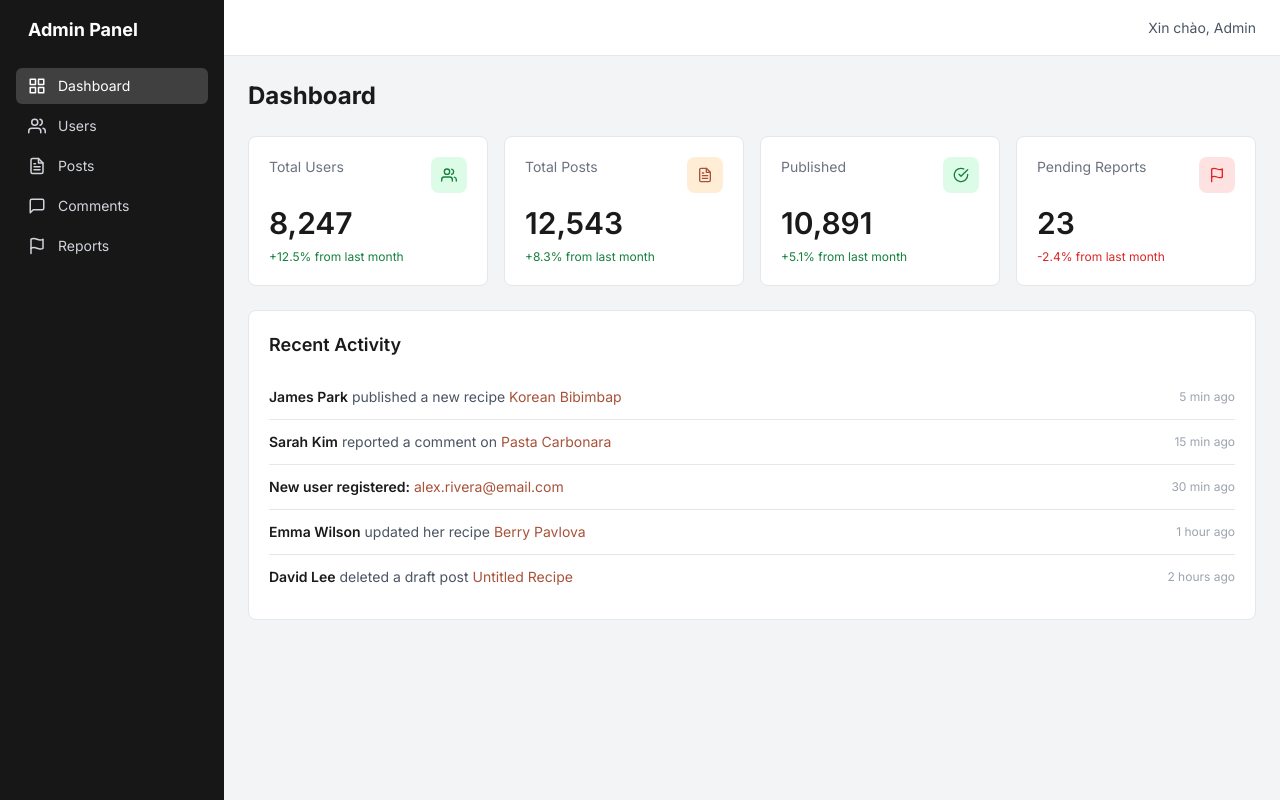
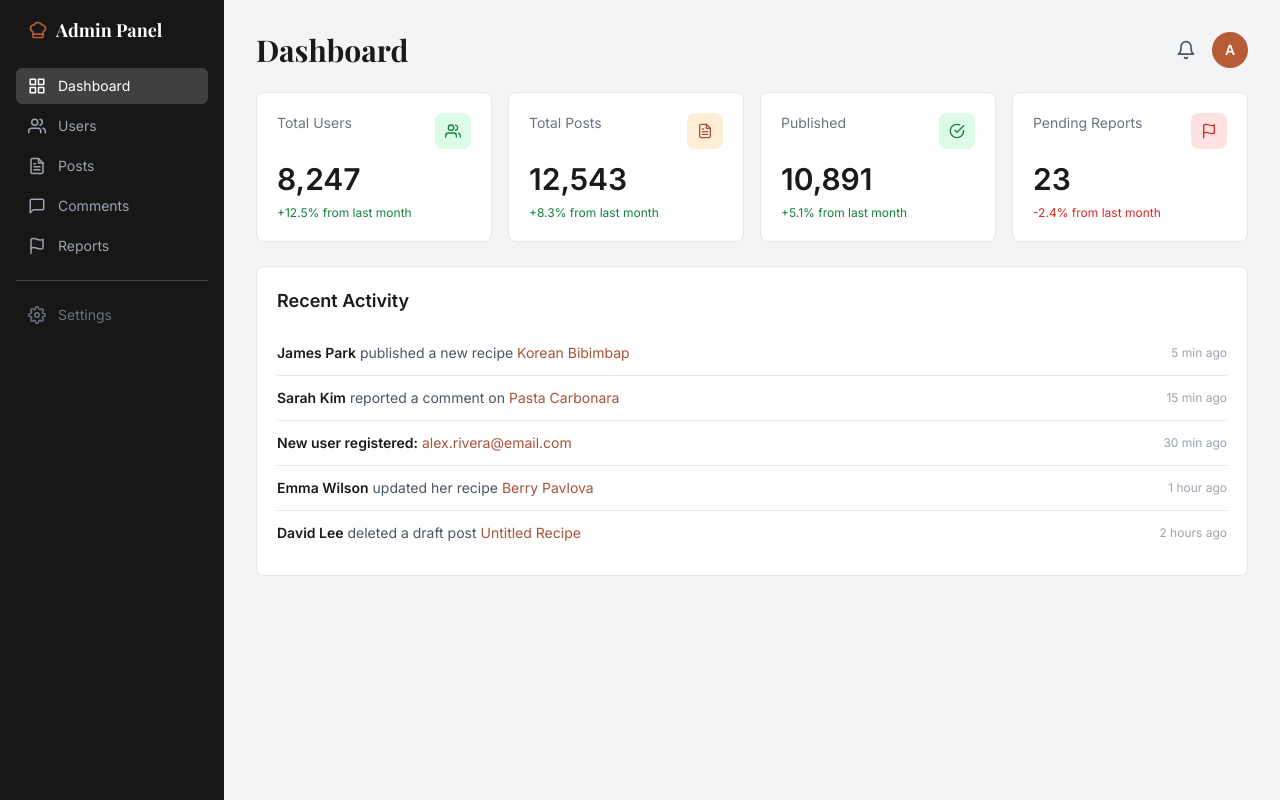
Before and after one commit to Hungichi/CookingBlog, a React (Vite) app in the folder frontend/: page /admin in a window 1280 px wide. Built offline with nearby package versions, Linux system fonts and the light colour scheme; no server answers; the HTML template or start-up script is replaced by a standard one.

Commit message:
style(admin): match Figma - serif headings, sidebar logo & settings, dashboard header

```diff
--- a/frontend/src/components/admin/AdminLayout.jsx
+++ b/frontend/src/components/admin/AdminLayout.jsx
@@ -1,5 +1,6 @@
 import { NavLink, Outlet } from "react-router-dom";
-import { FiGrid, FiUsers, FiFileText, FiMessageSquare, FiFlag } from "react-icons/fi";
+import { FiGrid, FiUsers, FiFileText, FiMessageSquare, FiFlag, FiSettings } from "react-icons/fi";
+import { LuChefHat } from "react-icons/lu";
 
 const menu = [
   { to: "/admin", label: "Dashboard", icon: FiGrid, end: true },
@@ -9,38 +10,46 @@ const menu = [
   { to: "/admin/reports", label: "Reports", icon: FiFlag },
 ];
 
+const linkClass = ({ isActive }) =>
+  `flex items-center gap-3 rounded-md px-3 py-2 text-sm transition-colors ${
+    isActive
+      ? "bg-neutral-700 text-white"
+      : "text-gray-400 hover:bg-neutral-800 hover:text-gray-200"
+  }`;
+
 export default function AdminLayout() {
   return (
-    <div className="flex min-h-screen bg-gray-100">
-      <aside className="w-56 shrink-0 bg-neutral-900 p-4 text-gray-300">
-        <div className="px-3 pb-6 text-lg font-bold text-white">Admin Panel</div>
+    <div className="flex min-h-screen bg-gray-100 font-body text-[#1a1a1a]">
+
+      <aside className="flex w-56 shrink-0 flex-col bg-neutral-900 p-4">
+        <div className="mb-6 flex items-center gap-2 px-3">
+          <LuChefHat size={20} className="text-primary" />
+          <span className="font-heading text-lg font-bold text-white">Admin Panel</span>
+        </div>
+
         <nav className="space-y-1">
           {menu.map(({ to, label, icon: Icon, end }) => (
-            <NavLink
-              key={to}
-              to={to}
-              end={end}
-              className={({ isActive }) =>
-                `flex items-center gap-3 rounded-md px-3 py-2 text-sm transition ${
-                  isActive ? "bg-neutral-700 text-white" : "hover:bg-neutral-800"
-                }`
-              }
-            >
+            <NavLink key={to} to={to} end={end} className={linkClass}>
               <Icon size={18} />
               {label}
             </NavLink>
           ))}
         </nav>
+
+        <div className="my-4 border-t border-neutral-700" />
+
+        <div
+          title="Chưa làm"
+          className="flex cursor-not-allowed items-center gap-3 rounded-md px-3 py-2 text-sm text-gray-500"
+        >
+          <FiSettings size={18} />
+          Settings
+        </div>
       </aside>
 
-      <div className="flex min-w-0 flex-1 flex-col">
-        <header className="flex h-14 items-center justify-end border-b bg-white px-6 text-sm text-gray-600">
-          Xin chào, Admin
-        </header>
-        <main className="p-6">
-          <Outlet />
-        </main>
-      </div>
+      <main className="min-w-0 flex-1 p-8 [&_h1]:font-heading [&_h1]:text-3xl [&_h1]:font-bold">
+        <Outlet />
+      </main>
     </div>
   );
 }
--- a/frontend/src/pages/Admin/Dashboard/Dashboard.jsx
+++ b/frontend/src/pages/Admin/Dashboard/Dashboard.jsx
@@ -1,4 +1,4 @@
-import { FiUsers, FiFileText, FiCheckCircle, FiFlag } from "react-icons/fi";
+import { FiUsers, FiFileText, FiCheckCircle, FiFlag, FiBell } from "react-icons/fi";
 import StatCard from "../../../components/admin/StatCard";
 import { mockStats, mockActivities } from "./mockDashboard";
 
@@ -12,7 +12,17 @@ export default function Dashboard() {
 
   return (
     <div>
-      <h1 className="mb-6 text-2xl font-bold">Dashboard</h1>
+      <div className="mb-6 flex items-center justify-between">
+        <h1 className="text-2xl font-bold">Dashboard</h1>
+        <div className="flex items-center gap-4">
+          <button type="button" title="Thông báo" className="text-gray-600 hover:text-gray-900">
+            <FiBell size={20} />
+          </button>
+          <div className="flex h-9 w-9 items-center justify-center rounded-full bg-primary text-sm font-semibold text-white">
+            A
+          </div>
+        </div>
+      </div>
 
       <div className="grid grid-cols-1 gap-4 sm:grid-cols-2 xl:grid-cols-4">
         {cards.map((c) => (
```
